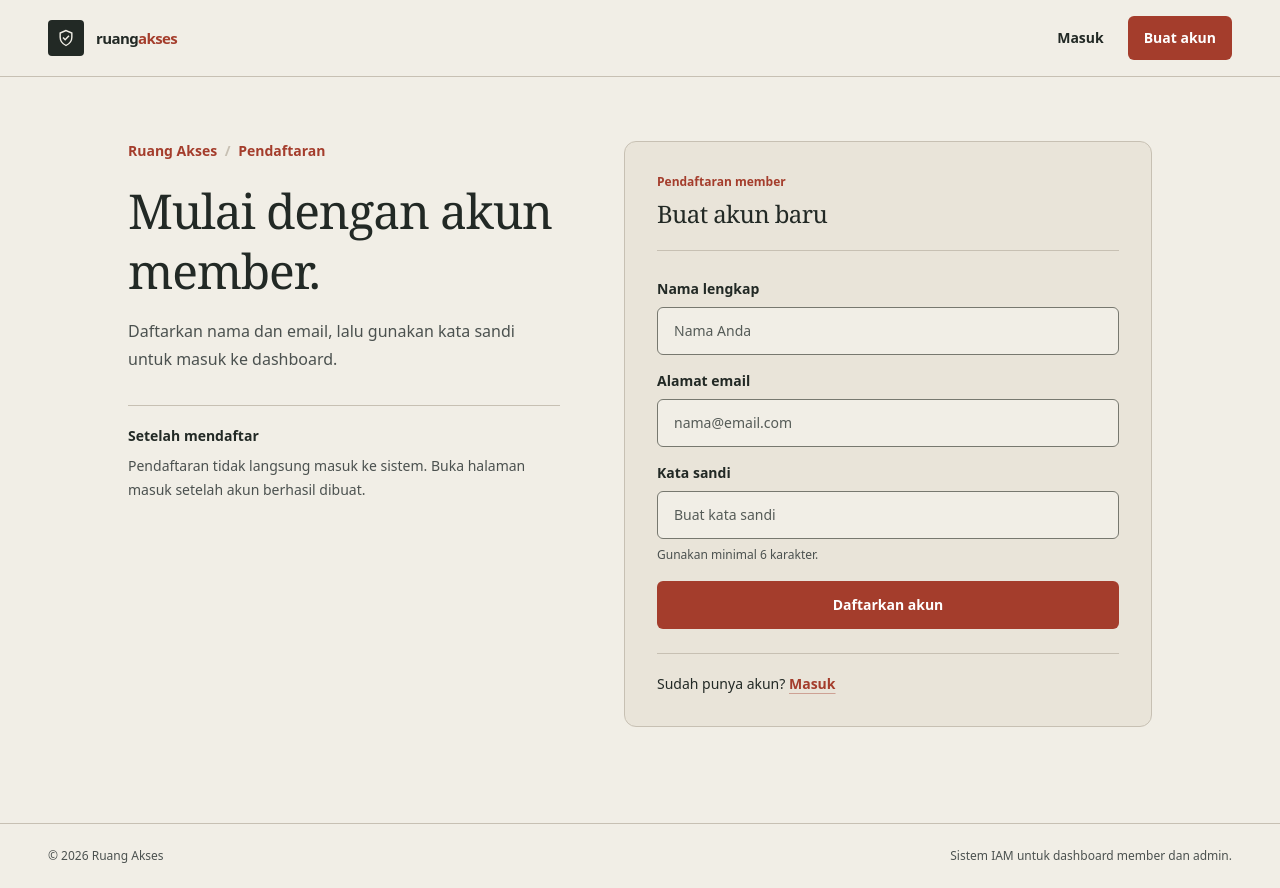
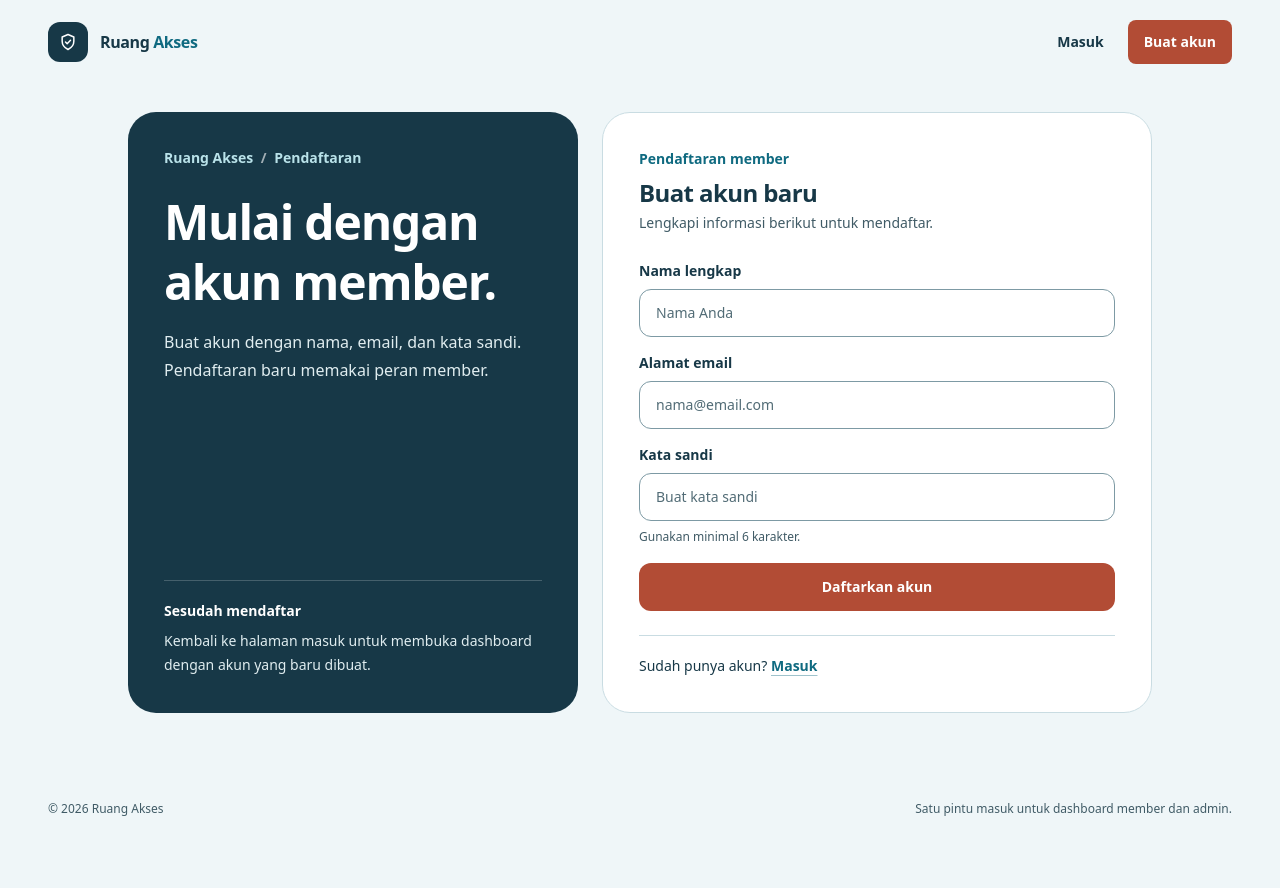
Before and after one commit to Kyooyoukiee/IAM, a Laravel app: page /register in a window 1280 px wide. After the commit the page ends 816 px from the top, so only its background shows below. Run offline with Laravel 12, Linux system fonts and the light colour scheme; style sheets or scripts are compiled from the project's sources.

Commit message:
Update UI/UX

```diff
--- a/resources/css/app.css
+++ b/resources/css/app.css
@@ -4,13 +4,13 @@
 @source '../../storage/framework/views/*.php';
 
 @theme {
-    --color-paper: #f1eee6;
-    --color-ink: #222925;
-    --color-signal: #a43d2c;
-    --color-line: #c7c0b3;
+    --color-mist: #eff6f8;
+    --color-deep: #173847;
+    --color-ocean: #0f6a80;
+    --color-coral: #b24c35;
+    --color-line: #c9dce2;
     --font-sans: 'Instrument Sans', ui-sans-serif, system-ui, sans-serif, 'Apple Color Emoji', 'Segoe UI Emoji',
         'Segoe UI Symbol', 'Noto Color Emoji';
-    --font-editorial: Georgia, 'Times New Roman', serif;
 }
 
 @layer base {
@@ -21,7 +21,7 @@
 
     a:focus-visible,
     button:focus-visible {
-        outline: 2px solid #a43d2c;
+        outline: 2px solid #b24c35;
         outline-offset: 3px;
     }
 }
@@ -50,11 +50,9 @@
 
 @media (prefers-reduced-motion: reduce) {
     .motion-enter,
-    .motion-enter-late {
+    .motion-enter-late,
+    .motion-zoom {
         animation: none;
-    }
-
-    .motion-zoom {
         transition: none;
         transform: none;
     }
--- a/resources/views/layout/app.blade.php
+++ b/resources/views/layout/app.blade.php
@@ -4,47 +4,47 @@
 <head>
     <meta charset="UTF-8">
     <meta name="viewport" content="width=device-width, initial-scale=1.0">
-    <meta name="theme-color" content="#f1eee6">
+    <meta name="theme-color" content="#eff6f8">
     <title>@yield('title', 'Ruang Akses'), Ruang Akses</title>
     @vite(['resources/css/app.css', 'resources/js/app.js'])
 </head>
 
-<body class="flex min-h-screen flex-col bg-paper font-sans text-ink antialiased">
-    <header class="mx-auto flex w-full max-w-7xl items-center justify-between border-b border-line px-5 py-4 sm:px-8 lg:px-12">
+<body class="flex min-h-screen flex-col bg-mist font-sans text-deep antialiased">
+    <header class="mx-auto flex w-full max-w-7xl items-center justify-between px-5 py-4 sm:px-8 sm:py-5 lg:px-12">
         <a href="/" class="group flex min-h-11 items-center gap-3" aria-label="Ruang Akses, beranda">
-            <span class="grid h-9 w-9 place-items-center rounded-sm bg-ink text-paper transition group-hover:bg-signal">
-                <svg class="h-5 w-5" viewBox="0 0 24 24" fill="none" stroke="currentColor" stroke-width="1.7" aria-hidden="true"><path stroke-linecap="square" stroke-linejoin="miter" d="M12 3 5 6v5c0 4.5 2.9 7.8 7 10 4.1-2.2 7-5.5 7-10V6l-7-3Z"/><path stroke-linecap="square" stroke-linejoin="miter" d="m9 12 2 2 4-4"/></svg>
+            <span class="grid h-10 w-10 place-items-center rounded-xl bg-deep text-white transition group-hover:bg-ocean">
+                <svg class="h-5 w-5" viewBox="0 0 24 24" fill="none" stroke="currentColor" stroke-width="1.8" aria-hidden="true"><path stroke-linecap="round" stroke-linejoin="round" d="M12 3 5 6v5c0 4.5 2.9 7.8 7 10 4.1-2.2 7-5.5 7-10V6l-7-3Z"/><path stroke-linecap="round" stroke-linejoin="round" d="m9 12 2 2 4-4"/></svg>
             </span>
-            <span class="text-[15px] font-bold tracking-[-0.04em]">ruang<span class="text-signal">akses</span></span>
+            <span class="text-base font-bold tracking-tight">Ruang <span class="text-ocean">Akses</span></span>
         </a>
 
-        <nav class="flex items-center gap-1 sm:gap-3" aria-label="Navigasi utama">
+        <nav class="flex items-center gap-2 sm:gap-3" aria-label="Navigasi utama">
             @auth
-                <a href="/dashboard" class="inline-flex min-h-11 items-center rounded-md px-3 text-sm font-semibold text-ink transition hover:text-signal active:bg-[#e6e0d4]">Dashboard</a>
+                <a href="/dashboard" class="inline-flex min-h-11 items-center rounded-lg px-3 text-sm font-semibold text-deep transition hover:bg-white hover:text-ocean active:bg-[#dbeaf0]">Dashboard</a>
                 <form action="/logout" method="POST">
                     @csrf
-                    <button type="submit" class="min-h-11 rounded-md border border-ink px-4 text-sm font-semibold text-ink transition hover:bg-ink hover:text-paper active:bg-signal">Keluar</button>
+                    <button type="submit" class="min-h-11 rounded-lg border border-deep/25 bg-white px-4 text-sm font-semibold text-deep transition hover:border-deep hover:bg-deep hover:text-white active:bg-ocean">Keluar</button>
                 </form>
             @else
-                <a href="/login" class="inline-flex min-h-11 items-center rounded-md px-3 text-sm font-semibold text-ink transition hover:text-signal active:bg-[#e6e0d4]">Masuk</a>
-                <a href="/register" class="motion-zoom inline-flex min-h-11 items-center rounded-md bg-signal px-4 text-sm font-semibold text-white transition hover:bg-[#842f20] active:bg-[#672519]">Buat akun</a>
+                <a href="/login" class="inline-flex min-h-11 items-center rounded-lg px-3 text-sm font-semibold text-deep transition hover:bg-white hover:text-ocean active:bg-[#dbeaf0]">Masuk</a>
+                <a href="/register" class="motion-zoom inline-flex min-h-11 items-center rounded-lg bg-coral px-4 text-sm font-semibold text-white transition hover:bg-[#963b2a] active:bg-[#7d3022]">Buat akun</a>
             @endauth
         </nav>
     </header>
 
-    <main class="mx-auto w-full max-w-7xl flex-1 px-5 pb-12 pt-6 sm:px-8 sm:pb-16 sm:pt-8 lg:px-12">
+    <main class="mx-auto w-full max-w-7xl flex-1 px-5 pb-12 pt-5 sm:px-8 sm:pb-16 sm:pt-7 lg:px-12">
         @if (session('success'))
-            <div class="mx-auto mb-8 flex max-w-5xl items-center gap-3 rounded-md border-l-4 border-signal bg-[#e8e1d5] px-5 py-4 text-sm font-medium text-ink" role="status">
-                <svg class="h-5 w-5 shrink-0 text-signal" viewBox="0 0 24 24" fill="none" stroke="currentColor" stroke-width="1.8" aria-hidden="true"><path stroke-linecap="square" stroke-linejoin="miter" d="m5 12 4 4L19 6"/></svg>
+            <div class="mx-auto mb-6 flex max-w-5xl items-center gap-3 rounded-xl border border-[#9cc8d2] bg-white px-5 py-4 text-sm font-medium text-deep" role="status">
+                <svg class="h-5 w-5 shrink-0 text-ocean" viewBox="0 0 24 24" fill="none" stroke="currentColor" stroke-width="1.8" aria-hidden="true"><path stroke-linecap="round" stroke-linejoin="round" d="m5 12 4 4L19 6"/></svg>
                 {{ session('success') }}
             </div>
         @endif
         @yield('content')
     </main>
 
-    <footer class="mx-auto mt-auto flex w-full max-w-7xl flex-col gap-2 border-t border-line px-5 py-6 text-xs text-[#4b514f] sm:flex-row sm:items-center sm:justify-between sm:px-8 lg:px-12">
+    <footer class="mx-auto mt-auto flex w-full max-w-7xl flex-col gap-2 px-5 py-6 text-xs text-[#405b66] sm:flex-row sm:items-center sm:justify-between sm:px-8 lg:px-12">
         <span>© {{ date('Y') }} Ruang Akses</span>
-        <span>Sistem IAM untuk dashboard member dan admin.</span>
+        <span>Satu pintu masuk untuk dashboard member dan admin.</span>
     </footer>
 </body>
 
--- a/resources/views/register.blade.php
+++ b/resources/views/register.blade.php
@@ -3,43 +3,46 @@
 @section('title', 'Buat akun')
 
 @section('content')
-    <section class="mx-auto grid max-w-5xl gap-8 py-2 sm:gap-12 sm:py-6 md:grid-cols-[0.9fr_1.1fr] md:gap-16 md:py-8">
-        <div class="motion-enter max-w-md">
-            <p class="text-sm font-semibold text-signal">Ruang Akses <span class="mx-1 text-line">/</span> Pendaftaran</p>
-            <h1 class="mt-5 font-editorial text-4xl leading-tight tracking-tight sm:text-5xl">Mulai dengan akun member.</h1>
-            <p class="mt-4 text-base leading-7 text-[#4b514f]">Daftarkan nama dan email, lalu gunakan kata sandi untuk masuk ke dashboard.</p>
-            <div class="mt-8 border-t border-line pt-5">
-                <p class="text-sm font-semibold">Setelah mendaftar</p>
-                <p class="mt-2 text-sm leading-6 text-[#4b514f]">Pendaftaran tidak langsung masuk ke sistem. Buka halaman masuk setelah akun berhasil dibuat.</p>
+    <section class="mx-auto grid max-w-5xl gap-5 md:grid-cols-[0.9fr_1.1fr] md:gap-6">
+        <div class="motion-enter flex flex-col justify-between rounded-[1.75rem] bg-deep p-7 text-white sm:p-9">
+            <div>
+                <p class="text-sm font-semibold text-[#b9e2e9]">Ruang Akses <span class="mx-1 text-white/60">/</span> Pendaftaran</p>
+                <h1 class="mt-6 text-4xl font-semibold leading-tight tracking-tight sm:text-5xl">Mulai dengan akun member.</h1>
+                <p class="mt-4 text-base leading-7 text-[#e0edf0]">Buat akun dengan nama, email, dan kata sandi. Pendaftaran baru memakai peran member.</p>
+            </div>
+            <div class="mt-10 border-t border-white/20 pt-5">
+                <p class="text-sm font-semibold">Sesudah mendaftar</p>
+                <p class="mt-2 text-sm leading-6 text-[#e0edf0]">Kembali ke halaman masuk untuk membuka dashboard dengan akun yang baru dibuat.</p>
             </div>
         </div>
 
-        <div class="motion-enter-late rounded-xl border border-line bg-[#e9e4d9] px-5 py-6 sm:px-8 sm:py-8">
-            <div class="mb-7 border-b border-line pb-5">
-                <p class="text-xs font-semibold text-signal">Pendaftaran member</p>
-                <h2 class="mt-2 font-editorial text-2xl tracking-tight">Buat akun baru</h2>
+        <div class="motion-enter-late rounded-[1.75rem] border border-line bg-white p-6 sm:p-9">
+            <div class="mb-7">
+                <p class="text-sm font-semibold text-ocean">Pendaftaran member</p>
+                <h2 class="mt-2 text-2xl font-semibold tracking-tight">Buat akun baru</h2>
+                <p class="mt-1 text-sm text-[#405b66]">Lengkapi informasi berikut untuk mendaftar.</p>
             </div>
             <form action="/register" method="POST" class="space-y-4" novalidate>
                 @csrf
                 <div>
-                    <label for="name" class="mb-2 block text-sm font-semibold text-ink">Nama lengkap</label>
-                    <input type="text" name="name" id="name" value="{{ old('name') }}" required autocomplete="name" placeholder="Nama Anda" class="min-h-12 w-full rounded-md border border-[#77786f] bg-paper px-4 py-3 text-sm text-ink outline-none transition placeholder:text-[#555b57] focus:border-signal focus:ring-2 focus:ring-signal/20">
-                    @error('name')<p class="mt-2 text-sm font-semibold text-[#8b2f22]">{{ $message }}</p>@enderror
+                    <label for="name" class="mb-2 block text-sm font-semibold text-deep">Nama lengkap</label>
+                    <input type="text" name="name" id="name" value="{{ old('name') }}" required autocomplete="name" placeholder="Nama Anda" class="min-h-12 w-full rounded-xl border border-[#7d9aa4] bg-white px-4 py-3 text-sm text-deep outline-none transition placeholder:text-[#526c76] focus:border-ocean focus:ring-2 focus:ring-ocean/20">
+                    @error('name')<p class="mt-2 text-sm font-semibold text-[#973b2c]">{{ $message }}</p>@enderror
                 </div>
                 <div>
-                    <label for="email" class="mb-2 block text-sm font-semibold text-ink">Alamat email</label>
-                    <input type="email" name="email" id="email" value="{{ old('email') }}" required autocomplete="email" placeholder="nama@email.com" class="min-h-12 w-full rounded-md border border-[#77786f] bg-paper px-4 py-3 text-sm text-ink outline-none transition placeholder:text-[#555b57] focus:border-signal focus:ring-2 focus:ring-signal/20">
-                    @error('email')<p class="mt-2 text-sm font-semibold text-[#8b2f22]">{{ $message }}</p>@enderror
+                    <label for="email" class="mb-2 block text-sm font-semibold text-deep">Alamat email</label>
+                    <input type="email" name="email" id="email" value="{{ old('email') }}" required autocomplete="email" placeholder="nama@email.com" class="min-h-12 w-full rounded-xl border border-[#7d9aa4] bg-white px-4 py-3 text-sm text-deep outline-none transition placeholder:text-[#526c76] focus:border-ocean focus:ring-2 focus:ring-ocean/20">
+                    @error('email')<p class="mt-2 text-sm font-semibold text-[#973b2c]">{{ $message }}</p>@enderror
                 </div>
                 <div>
-                    <label for="password" class="mb-2 block text-sm font-semibold text-ink">Kata sandi</label>
-                    <input type="password" name="password" id="password" required autocomplete="new-password" placeholder="Buat kata sandi" class="min-h-12 w-full rounded-md border border-[#77786f] bg-paper px-4 py-3 text-sm text-ink outline-none transition placeholder:text-[#555b57] focus:border-signal focus:ring-2 focus:ring-signal/20">
-                    <p class="mt-1.5 text-xs leading-5 text-[#4b514f]">Gunakan minimal 6 karakter.</p>
-                    @error('password')<p class="mt-2 text-sm font-semibold text-[#8b2f22]">{{ $message }}</p>@enderror
+                    <label for="password" class="mb-2 block text-sm font-semibold text-deep">Kata sandi</label>
+                    <input type="password" name="password" id="password" required autocomplete="new-password" placeholder="Buat kata sandi" class="min-h-12 w-full rounded-xl border border-[#7d9aa4] bg-white px-4 py-3 text-sm text-deep outline-none transition placeholder:text-[#526c76] focus:border-ocean focus:ring-2 focus:ring-ocean/20">
+                    <p class="mt-1.5 text-xs leading-5 text-[#405b66]">Gunakan minimal 6 karakter.</p>
+                    @error('password')<p class="mt-2 text-sm font-semibold text-[#973b2c]">{{ $message }}</p>@enderror
                 </div>
-                <button type="submit" class="motion-zoom min-h-12 w-full rounded-md bg-signal px-5 py-3 text-sm font-semibold text-white transition hover:bg-[#842f20] focus-visible:outline-2 focus-visible:outline-offset-2 focus-visible:outline-signal active:bg-[#672519]">Daftarkan akun</button>
+                <button type="submit" class="motion-zoom min-h-12 w-full rounded-xl bg-coral px-5 py-3 text-sm font-semibold text-white transition hover:bg-[#963b2a] focus-visible:outline-2 focus-visible:outline-offset-2 focus-visible:outline-coral active:bg-[#7d3022]">Daftarkan akun</button>
             </form>
-            <p class="mt-6 border-t border-line pt-5 text-sm text-ink">Sudah punya akun? <a href="/login" class="font-semibold text-signal underline decoration-[#a43d2c]/40 underline-offset-4 hover:decoration-signal">Masuk</a></p>
+            <p class="mt-6 border-t border-line pt-5 text-sm text-deep">Sudah punya akun? <a href="/login" class="font-semibold text-ocean underline decoration-ocean/40 underline-offset-4 hover:decoration-ocean">Masuk</a></p>
         </div>
     </section>
 @endsection
```
Also changed, not shown: resources/views/admin.blade.php (+31 -23 lines), resources/views/guest.blade.php (+9 -7 lines), resources/views/login.blade.php (+22 -19 lines), resources/views/member.blade.php (+31 -23 lines), resources/views/welcome.blade.php (+33 -20 lines).
